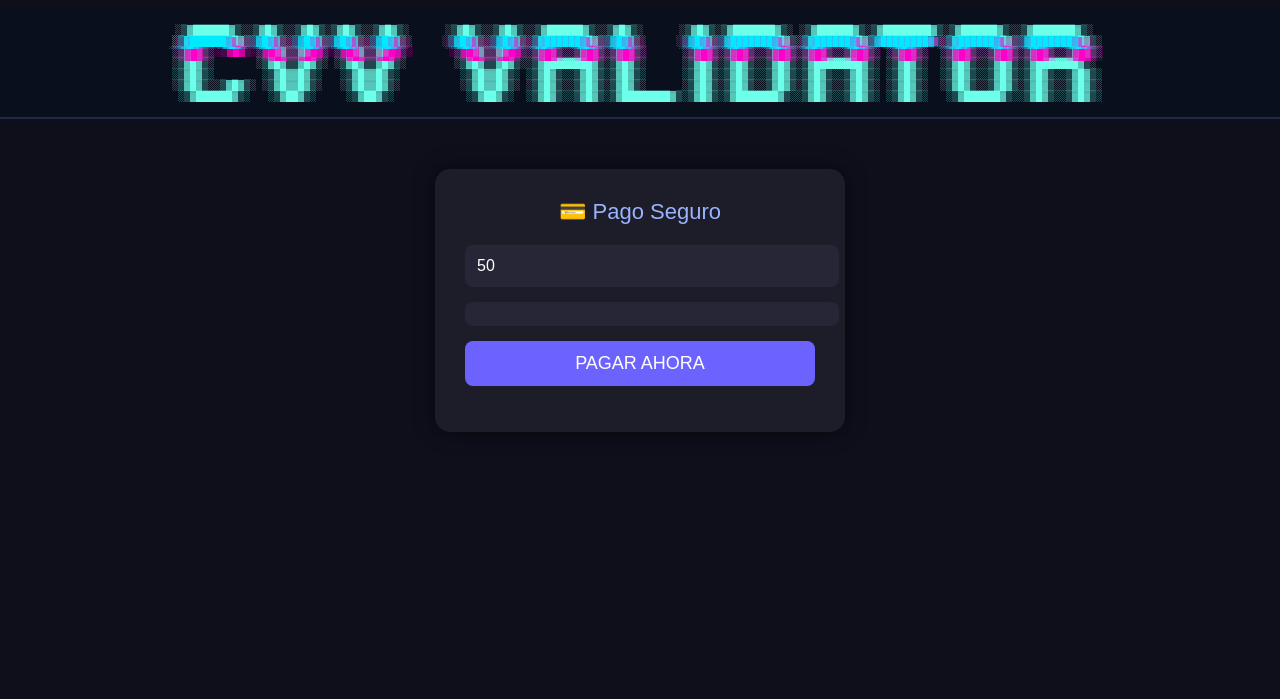
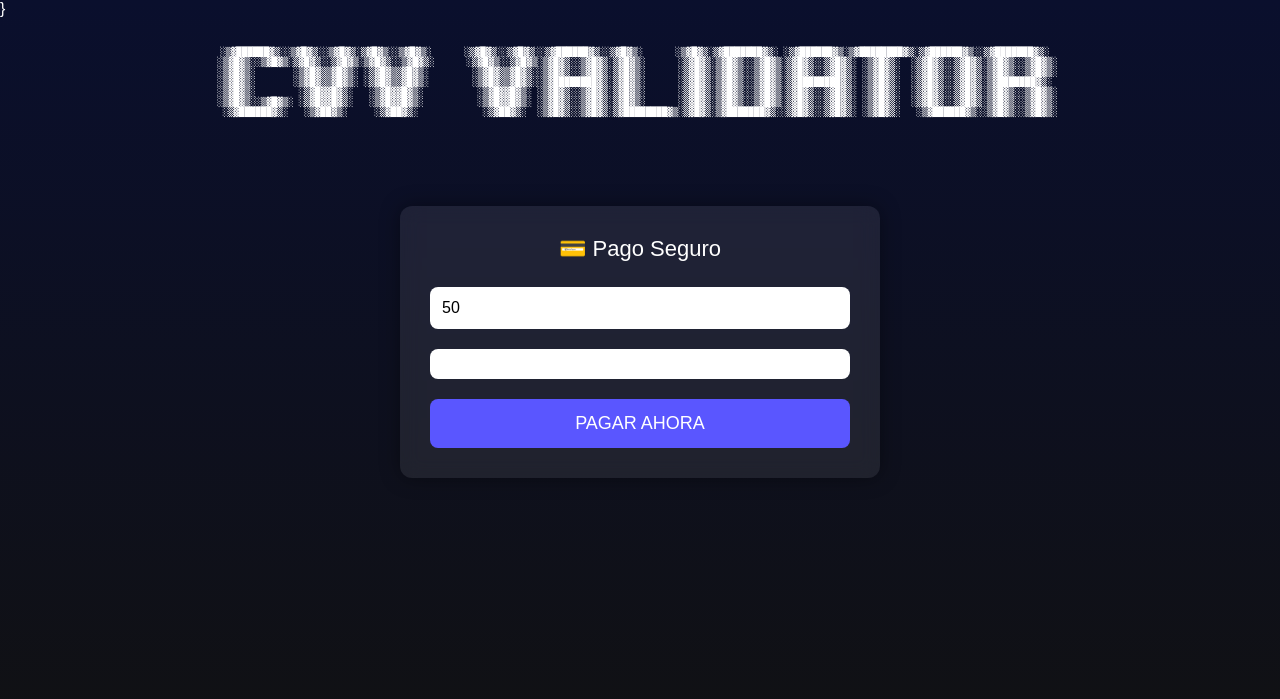
Before and after one commit to KobiDevv/Stripe_proyect, a Flask app: page / in a window 1280 px wide. Shown: the top 699 px of the page. Run offline with Flask 3, Linux system fonts and the light colour scheme; some libraries are stand-ins or nearby versions.

Commit message:
Update checkout.html

```diff
--- a/templates/checkout.html
+++ b/templates/checkout.html
@@ -1,138 +1,92 @@
-<!DOCTYPE html>
+}<!DOCTYPE html>
 <html lang="es">
 <head>
     <meta charset="UTF-8" />
     <meta name="viewport" content="width=device-width, initial-scale=1.0" />
-    <title>KOBINCDEV | Pago Seguro</title>
+    <title>Pago Seguro</title>
 
+    <!-- Stripe.js -->
     <script src="https://js.stripe.com/v3/"></script>
 
     <style>
         body {
-            background: #0e0f1b;
-            color: #fff;
-            font-family: Arial, sans-serif;
+            background: linear-gradient(180deg, #0a0f2d, #111);
             margin: 0;
             padding: 0;
+            font-family: "Poppins", sans-serif;
+            color: white;
         }
 
-        /* =============================
-           🔥 BANNER GLITCH ANIMADO 🔥
-        ============================== */
-        .kobibanner {
+        .banner {
             width: 100%;
-            white-space: pre;
-            overflow-x: auto;
-            font-family: "Courier New", monospace;
-            font-size: 10px;
-            line-height: 11px;
             text-align: center;
-            color: #6cffea;
-            background: #0a0f1d;
-            padding: 15px 0;
-            border-bottom: 2px solid #1f2a44;
-            position: relative;
+            padding: 20px 0;
+            margin-bottom: -40px;
         }
 
-        .kobibanner::before,
-        .kobibanner::after {
-            content: attr(data-text);
-            position: absolute;
-            top: 15px;
-            left: 0;
-            width: 100%;
-            white-space: pre;
-            overflow-x: auto;
-            clip: rect(0, 900px, 0, 0);
-            animation: glitch 1.8s infinite linear alternate-reverse;
-        }
-
-        .kobibanner::before {
-            color: #ff00c8;
-        }
-
-        .kobibanner::after {
-            color: #00eaff;
-            animation-duration: 2.6s;
-        }
-
-        @keyframes glitch {
-            0% { clip: rect(5px, 9999px, 25px, 0); transform: translate(-2px, -2px); }
-            20% { clip: rect(15px, 9999px, 45px, 0); transform: translate(3px, 2px); }
-            40% { clip: rect(3px, 9999px, 15px, 0); transform: translate(-5px, 1px); }
-            60% { clip: rect(15px, 9999px, 45px, 0); transform: translate(2px, -3px); }
-            80% { clip: rect(8px, 9999px, 20px, 0); transform: translate(-1px, 3px); }
-            100% { clip: rect(12px, 9999px, 39px, 0); transform: translate(4px, -1px); }
-        }
-
-        /* =============================
-           🎴 TARJETA DE PAGO PREMIUM
-        ============================== */
-        .card {
-            background: #1c1d29;
+        .container {
+            width: 420px;
+            margin: 100px auto;
+            background: rgba(255, 255, 255, 0.08);
             padding: 30px;
-            border-radius: 15px;
-            width: 350px;
-            margin: 50px auto;
-            box-shadow: 0 0 20px #0009;
+            border-radius: 12px;
+            backdrop-filter: blur(10px);
+            box-shadow: 0px 0px 20px rgba(0, 0, 0, .4);
         }
 
         .title {
+            text-align: center;
             font-size: 22px;
-            text-align: center;
-            margin-bottom: 20px;
-            color: #9ab3ff;
+            margin-bottom: 25px;
         }
 
-        input, #card-element {
+        input {
             width: 100%;
             padding: 12px;
-            margin-bottom: 15px;
             border-radius: 8px;
             border: none;
+            outline: none;
+            margin-bottom: 20px;
             font-size: 16px;
-            background: #262637;
-            color: #fff;
+        }
+
+        #card-element {
+            padding: 15px;
+            background: white;
+            border-radius: 8px;
+            margin-bottom: 20px;
         }
 
         button {
             width: 100%;
-            padding: 12px;
-            background: #6c63ff;
+            padding: 14px;
+            border-radius: 8px;
             border: none;
-            border-radius: 8px;
+            font-size: 18px;
             color: white;
-            font-size: 18px;
+            background: #5a56ff;
             cursor: pointer;
             transition: 0.2s;
         }
 
-        button:hover {
-            background: #827aff;
+        button:disabled {
+            background: #4743b9;
         }
 
-        .loading {
+        .loader {
             display: none;
+            margin-top: 10px;
             text-align: center;
-            margin-top: 10px;
+            color: #ccc;
+            font-size: 14px;
         }
     </style>
 </head>
 
 <body>
 
-    <!-- ===============================
-         BANNER GLITCH KOBINCDEV
-    ================================== -->
-    <pre class="kobibanner" data-text="
-░▒▓██████▓▒░░▒▓█▓▒░░▒▓█▓▒░▒▓█▓▒░░▒▓█▓▒░      ░▒▓█▓▒░░▒▓█▓▒░░▒▓██████▓▒░░▒▓█▓▒░      ░▒▓█▓▒░▒▓███████▓▒░ ░▒▓██████▓▒░▒▓████████▓▒░▒▓██████▓▒░░▒▓███████▓▒░
-░▒▓█▓▒░░▒▓█▓▒░▒▓█▓▒░░▒▓█▓▒░▒▓█▓▒░░▒▓█▓▒░      ░▒▓█▓▒░░▒▓█▓▒░▒▓█▓▒░░▒▓█▓▒░▒▓█▓▒░      ░▒▓█▓▒░▒▓█▓▒░░▒▓█▓▒░▒▓█▓▒░░▒▓█▓▒░ ░▒▓█▓▒░  ░▒▓█▓▒░░▒▓█▓▒░▒▓█▓▒░░▒▓█▓▒░
-░▒▓█▓▒░       ░▒▓█▓▒▒▓█▓▒░ ░▒▓█▓▒▒▓█▓▒░        ░▒▓█▓▒▒▓█▓▒░░▒▓█▓▒░░▒▓█▓▒░▒▓█▓▒░      ░▒▓█▓▒░▒▓█▓▒░░▒▓█▓▒░▒▓█▓▒░░▒▓█▓▒░ ░▒▓█▓▒░  ░▒▓█▓▒░░▒▓█▓▒░▒▓█▓▒░░▒▓█▓▒░
-░▒▓█▓▒░       ░▒▓█▓▒▒▓█▓▒░ ░▒▓█▓▒▒▓█▓▒░        ░▒▓█▓▒▒▓█▓▒░░▒▓████████▓▒░▒▓█▓▒░      ░▒▓█▓▒░▒▓█▓▒░░▒▓█▓▒░▒▓████████▓▒░ ░▒▓█▓▒░  ░▒▓█▓▒░░▒▓█▓▒░▒▓███████▓▒░
-░▒▓█▓▒░        ░▒▓█▓▓█▓▒░   ░▒▓█▓▓█▓▒░          ░▒▓█▓▓█▓▒░ ░▒▓█▓▒░░▒▓█▓▒░▒▓█▓▒░      ░▒▓█▓▒░▒▓█▓▒░░▒▓█▓▒░▒▓█▓▒░░▒▓█▓▒░ ░▒▓█▓▒░  ░▒▓█▓▒░░▒▓█▓▒░▒▓█▓▒░░▒▓█▓▒░
-░▒▓█▓▒░░▒▓█▓▒░ ░▒▓█▓▓█▓▒░   ░▒▓█▓▓█▓▒░          ░▒▓█▓▓█▓▒░ ░▒▓█▓▒░░▒▓█▓▒░▒▓█▓▒░      ░▒▓█▓▒░▒▓█▓▒░░▒▓█▓▒░▒▓█▓▒░░▒▓█▓▒░ ░▒▓█▓▒░  ░▒▓█▓▒░░▒▓█▓▒░▒▓█▓▒░░▒▓█▓▒░
- ░▒▓██████▓▒░   ░▒▓██▓▒░     ░▒▓██▓▒░            ░▒▓██▓▒░  ░▒▓█▓▒░░▒▓█▓▒░▒▓████████▓▒░▒▓█▓▒░▒▓███████▓▒░░▒▓█▓▒░░▒▓█▓▒░ ░▒▓█▓▒░   ░▒▓██████▓▒░░▒▓█▓▒░░▒▓█▓▒░
-">
+    <div class="banner">
+<pre style="font-size:9px; line-height: 10px;">
 ░▒▓██████▓▒░░▒▓█▓▒░░▒▓█▓▒░▒▓█▓▒░░▒▓█▓▒░      ░▒▓█▓▒░░▒▓█▓▒░░▒▓██████▓▒░░▒▓█▓▒░      ░▒▓█▓▒░▒▓███████▓▒░ ░▒▓██████▓▒░▒▓████████▓▒░▒▓██████▓▒░░▒▓███████▓▒░
 ░▒▓█▓▒░░▒▓█▓▒░▒▓█▓▒░░▒▓█▓▒░▒▓█▓▒░░▒▓█▓▒░      ░▒▓█▓▒░░▒▓█▓▒░▒▓█▓▒░░▒▓█▓▒░▒▓█▓▒░      ░▒▓█▓▒░▒▓█▓▒░░▒▓█▓▒░▒▓█▓▒░░▒▓█▓▒░ ░▒▓█▓▒░  ░▒▓█▓▒░░▒▓█▓▒░▒▓█▓▒░░▒▓█▓▒░
 ░▒▓█▓▒░       ░▒▓█▓▒▒▓█▓▒░ ░▒▓█▓▒▒▓█▓▒░        ░▒▓█▓▒▒▓█▓▒░░▒▓█▓▒░░▒▓█▓▒░▒▓█▓▒░      ░▒▓█▓▒░▒▓█▓▒░░▒▓█▓▒░▒▓█▓▒░░▒▓█▓▒░ ░▒▓█▓▒░  ░▒▓█▓▒░░▒▓█▓▒░▒▓█▓▒░░▒▓█▓▒░
@@ -141,38 +95,46 @@
 ░▒▓█▓▒░░▒▓█▓▒░ ░▒▓█▓▓█▓▒░   ░▒▓█▓▓█▓▒░          ░▒▓█▓▓█▓▒░ ░▒▓█▓▒░░▒▓█▓▒░▒▓█▓▒░      ░▒▓█▓▒░▒▓█▓▒░░▒▓█▓▒░▒▓█▓▒░░▒▓█▓▒░ ░▒▓█▓▒░  ░▒▓█▓▒░░▒▓█▓▒░▒▓█▓▒░░▒▓█▓▒░
  ░▒▓██████▓▒░   ░▒▓██▓▒░     ░▒▓██▓▒░            ░▒▓██▓▒░  ░▒▓█▓▒░░▒▓█▓▒░▒▓████████▓▒░▒▓█▓▒░▒▓███████▓▒░░▒▓█▓▒░░▒▓█▓▒░ ░▒▓█▓▒░   ░▒▓██████▓▒░░▒▓█▓▒░░▒▓█▓▒░
 </pre>
+    </div>
 
-
-    <div class="card">
+    <div class="container">
         <div class="title">💳 Pago Seguro</div>
 
-        <input id="amount
-        <input id="amount" type="number" placeholder="Monto en MXN" value="50">
+        <!-- Campo corregido -->
+        <input type="number" id="amount" value="50" placeholder="Monto en MXN">
 
+        <!-- Stripe card element -->
         <div id="card-element"></div>
 
-        <button id="payBtn">PAGAR AHORA</button>
+        <button id="payButton">PAGAR AHORA</button>
 
-        <div class="loading" id="loading">Procesando pago...</div>
-        <p id="message"></p>
+        <div class="loader" id="loader">Procesando pago...</div>
     </div>
 
     <script>
         const stripe = Stripe("{{ publishable_key }}");
+
         const elements = stripe.elements();
         const card = elements.create("card", { hidePostalCode: true });
         card.mount("#card-element");
 
-        document.getElementById("payBtn").addEventListener("click", async () => {
-            const amount = document.getElementById("amount").value;
-            const loading = document.getElementById("loading");
-            const btn = document.getElementById("payBtn");
-            const msg = document.getElementById("message");
+        const payButton = document.getElementById("payButton");
+        const loader = document.getElementById("loader");
 
-            btn.disabled = true;
-            loading.style.display = "block";
-            msg.innerHTML = "";
+        payButton.addEventListener("click", async () => {
+            const amountField = document.getElementById("amount");
 
+            if (!amountField || !amountField.value) {
+                alert("Ingresa un monto válido");
+                return;
+            }
+
+            const amount = amountField.value;
+
+            payButton.disabled = true;
+            loader.style.display = "block";
+
+            // 1 — solicitar PaymentIntent al backend
             const res = await fetch("/create-payment-intent", {
                 method: "POST",
                 headers: { "Content-Type": "application/json" },
@@ -182,23 +144,24 @@
             const data = await res.json();
 
             if (data.error) {
-                loading.style.display = "none";
-                btn.disabled = false;
-                msg.innerHTML = "❌ Error: " + data.error;
+                alert("Error: " + data.error);
+                payButton.disabled = false;
+                loader.style.display = "none";
                 return;
             }
 
-            const { paymentIntent, error } = await stripe.confirmCardPayment(
-                data.clientSecret,
-                { payment_method: { card: card } }
-            );
+            // 2 — confirmar pago
+            const result = await stripe.confirmCardPayment(data.clientSecret, {
+                payment_method: {
+                    card: card
+                }
+            });
 
-            loading.style.display = "none";
-            btn.disabled = false;
-
-            if (error) {
-                msg.innerHTML = "❌ " + error.message;
-            } else if (paymentIntent.status === "succeeded") {
+            if (result.error) {
+                alert("Error en el pago: " + result.error.message);
+                payButton.disabled = false;
+                loader.style.display = "none";
+            } else {
                 window.location.href = "/success";
             }
         });
```
